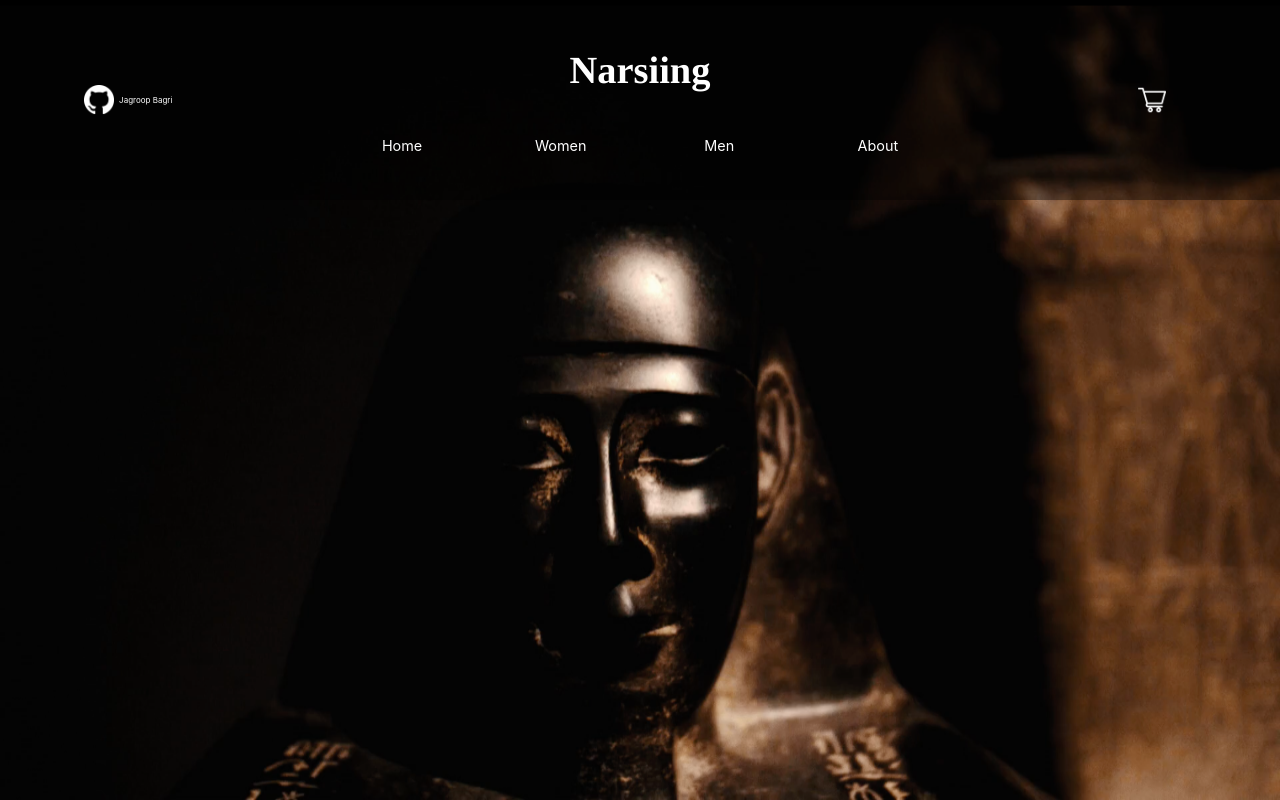
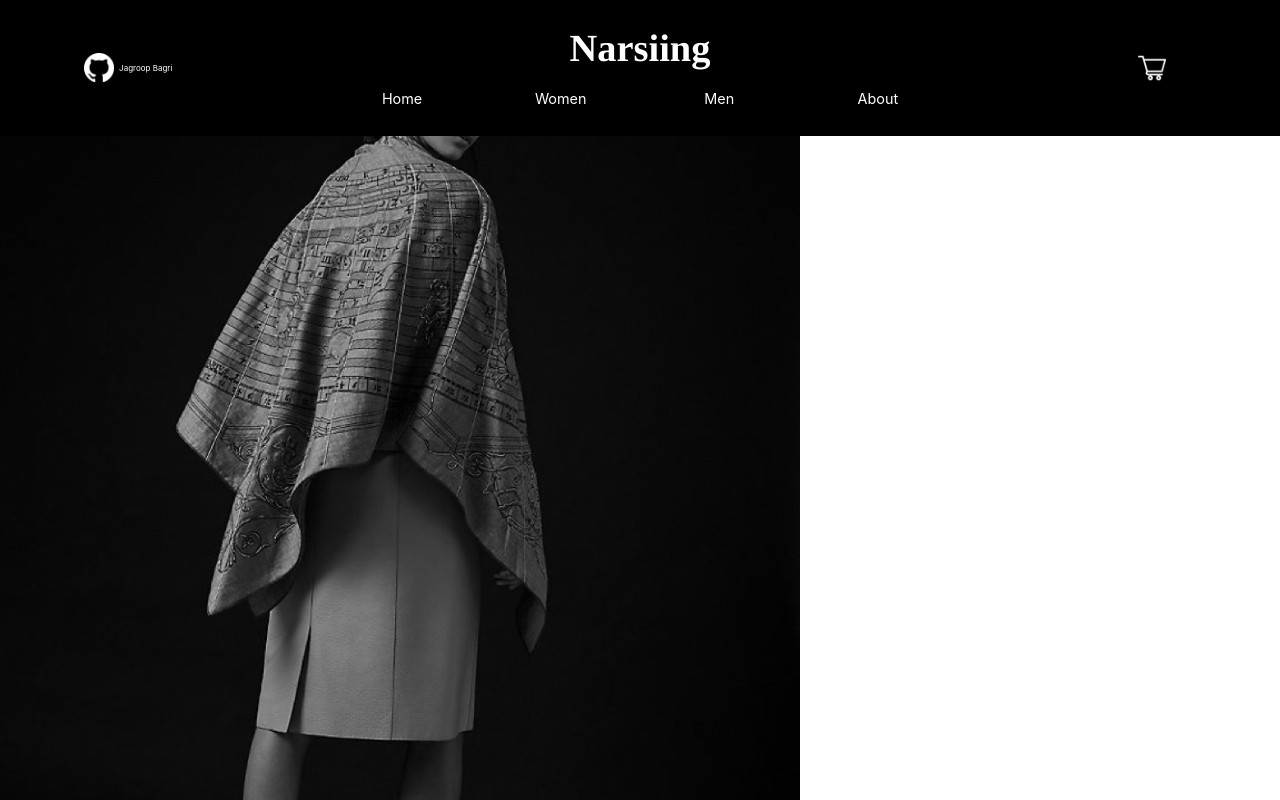
Before and after one commit to JagroopBagri/clothing-store, a React (Create React App) app: page /women in a window 1280 px wide. Built offline with nearby package versions, Linux system fonts and the light colour scheme.

Commit message:
added womens page and started styling and jsx elements

```diff
--- a/src/App.js
+++ b/src/App.js
@@ -1,13 +1,13 @@
-import Header from './components/Header';
-import Home from './components/Home';
+import Home from './pages/Home';
+import Women from './pages/Women';
 import { BrowserRouter, Routes, Route } from 'react-router-dom';
 function App() {
   return (
     <BrowserRouter>
       <div className="App">
-        <Header></Header>
         <Routes>
           <Route path="/" element={<Home></Home>}></Route>
+          <Route path="/women" element={<Women></Women>}></Route>
         </Routes>
       </div>
     </BrowserRouter>
--- a/src/index.css
+++ b/src/index.css
@@ -27,33 +27,29 @@ code {
   width: 100%;
 }
 .App {
-  position: relative;
   height: 100%;
   width: 100%;
   display: flex;
   flex-direction: column;
 }
-.home--page {
-  position: absolute;
-  z-index: -1;
+.Home--Page {
   height: 100%;
   width: 100%;
   display: flex;
   flex-direction: column;
-  justify-content: flex-end;
-  background-image: url('./images/background.png');
-  background-size: 1150px 800px;
+  background-image: url(./images/background.png);
+  background-size: 1125px 915px;
 }
 /* Header */
 .header {
   display: flex;
-  background-color: rgba(0, 0, 0, 0.4);
+  background-color: rgba(0, 0, 0, 0.3);
   width: 100%;
-  height: 25%;
+  height: 17%;
   transition: all 0.4s ease-in-out;
 }
 .header:hover {
-  background-color: rgba(0, 0, 0, 0.95);
+  background-color: rgb(0, 0, 0);
 }
 .middle {
   display: flex;
@@ -183,8 +179,13 @@ h1 {
   color: white;
   font-size: 1.3rem;
   transition: all 0.1s ease-in-out;
+  text-decoration: none;
+  display: flex;
+  align-items: center;
+  justify-content: center;
   cursor: pointer;
 }
+
 .season:hover {
   background-color: rgb(57, 9, 9);
   border-color: rgb(57, 9, 9);
@@ -192,11 +193,35 @@ h1 {
 .cart--container {
   display: none;
 }
+
+/* Womens Page */
+
+.women--page {
+  height: 100%;
+  width: 100%;
+  display: flex;
+  flex-direction: column;
+  background-image: url('./images/clothing/female/female-model.jpg');
+  background-size: contain;
+  background-repeat: no-repeat;
+}
+.female--model {
+  height: 50%;
+  width: 100%;
+}
+video {
+  height: 100%;
+  width: 100%;
+  position: fixed;
+  object-fit: cover;
+  z-index: -1;
+  left: 0;
+  right: 0;
+  top: 0;
+  bottom: 0;
+}
+
 @media only screen and (min-width: 550px) {
-  body {
-    background-image: url(./images/backup-image.png);
-    background-size: 100% 100%;
-  }
   .burger--container {
     display: none;
   }
@@ -226,20 +251,12 @@ h1 {
     font-size: 1.3rem;
     margin-bottom: 30px;
   }
-  .home--page {
+  .Home--Page {
     background-image: none;
     background-size: auto;
   }
+  .female--model {
+    height: 80%;
+    width: 100%;
+  }
 }
-
-video {
-  height: 100%;
-  width: 100%;
-  position: fixed;
-  object-fit: cover;
-  z-index: -1;
-  left: 0;
-  right: 0;
-  top: 0;
-  bottom: 0;
-}
--- a/src/components/Home.js
+++ b/src/pages/Home.js
@@ -1,6 +1,7 @@
 import React from 'react';
 import video from '../video/video3.mp4';
 import backupPicture from '../images/backup-image.png';
+import Header from '../components/Header';
 function Home() {
   const loadVideo = () => {
     if (window.innerWidth > 549) {
@@ -19,12 +20,16 @@ function Home() {
     }
   };
   return (
-    <div className="home--page">
+    <div className="Home--Page">
+      <Header></Header>
       {loadVideo()}
-
       <section className="season--container">
-        <button className="season">SS22 Collection</button>
-        <button className="season">FW22 Collection</button>
+        <a className="season" href="/women">
+          WF22 Collection
+        </a>
+        <a className="season" href="/men">
+          MF22 Collection
+        </a>
       </section>
     </div>
   );
--- /dev/null
+++ b/src/pages/Women.js
@@ -0,0 +1,12 @@
+import React from 'react';
+import Header from '../components/Header';
+import femaleModel from '../images/clothing/female/female-model.jpg';
+function Women() {
+  return (
+    <div className="women--page">
+      <Header></Header>
+    </div>
+  );
+}
+
+export default Women;
```
